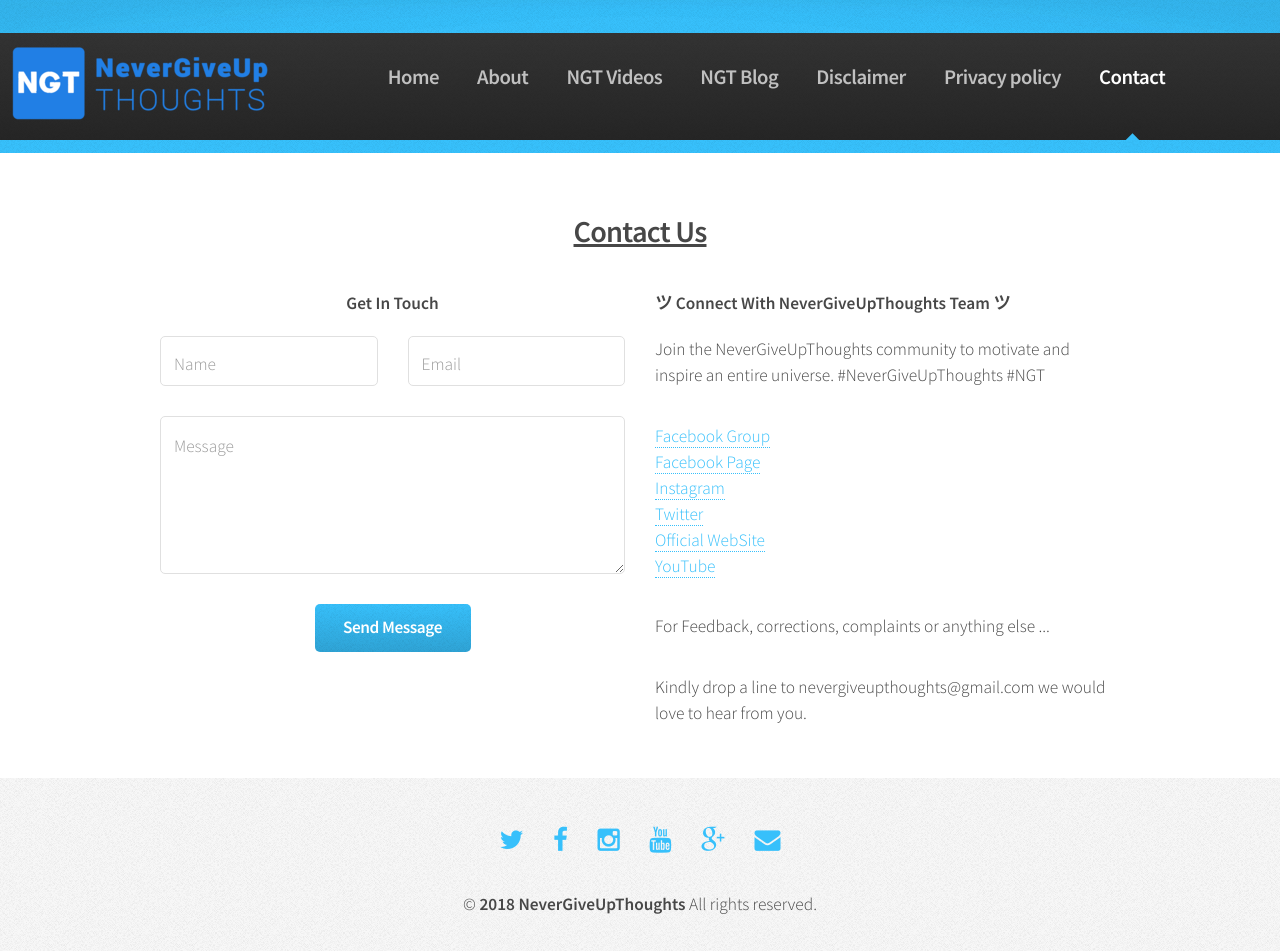
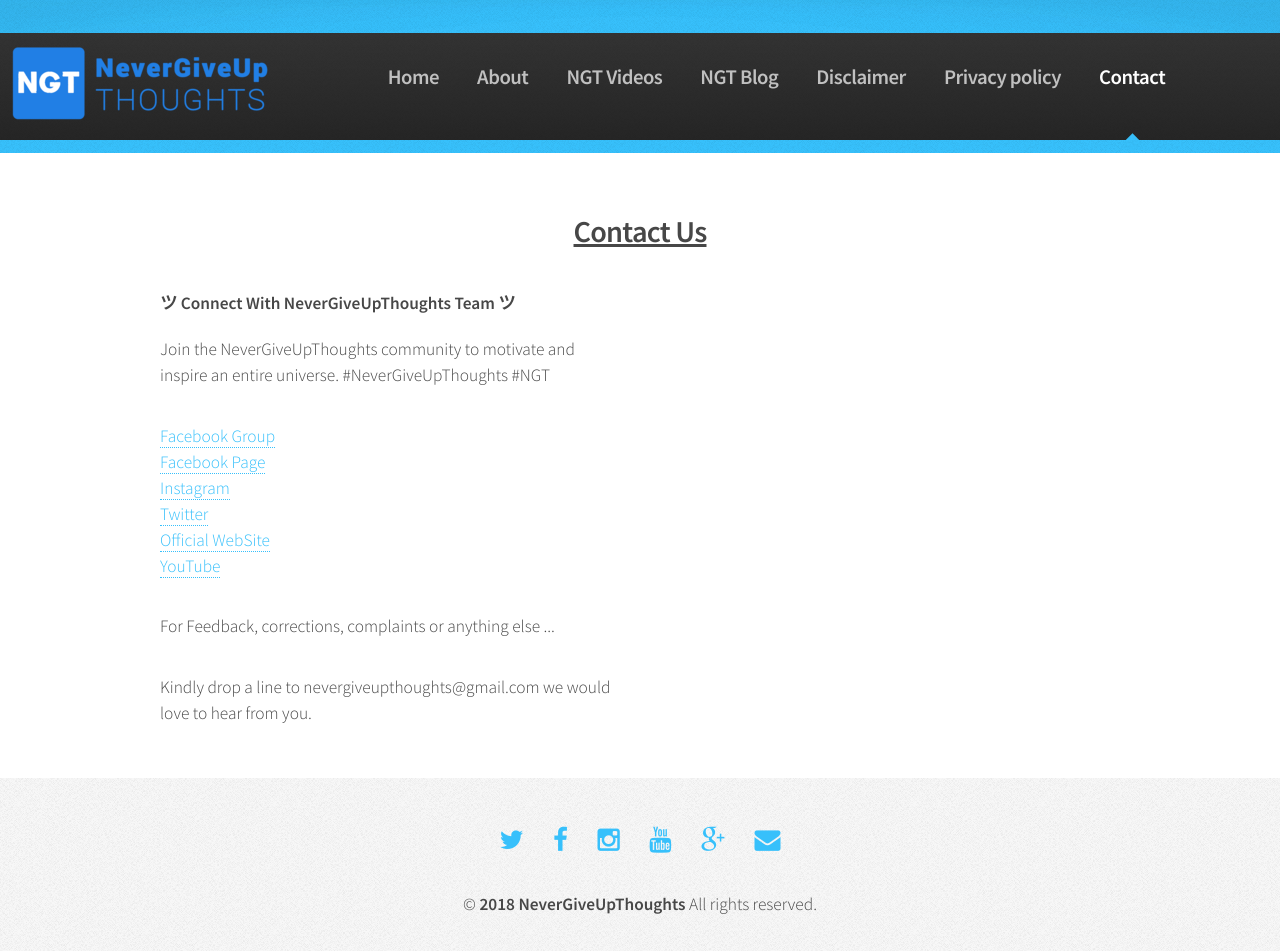
Before and after one commit to NeverGiveUpThoughts/ngt.github.io, a Jekyll site: the page built from contact.html, in a window 1280 px wide. Built offline with Jekyll 4.4.1, drawn with Linux system fonts in a browser that asks for light colours.

Commit message:
Update contact.html

```diff
--- a/contact.html
+++ b/contact.html
@@ -13,7 +13,7 @@
 
 			<div class="row">
 
-				<section class="6u">
+				<!--<section class="6u">
 					<div class="box post">
 						<h1>Get In Touch</h1>
 								<form>
@@ -39,7 +39,7 @@
 									</div>
 								</form>
 					</div>
-				</section>
+				</section>-->
 				<section class="6u">
 					<div class="box post" style="text-align:left;">
 						<h1>ツ  Connect With NeverGiveUpThoughts Team  ツ</h1>
```
